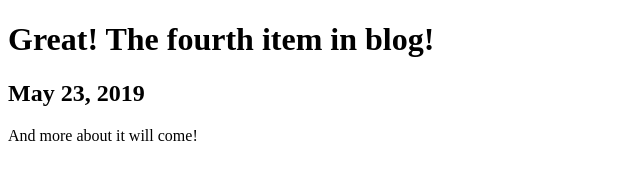
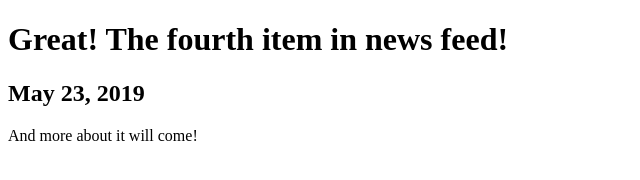
Before and after one commit to chertkovalex/gatsby-material-portal, a Gatsby site: page /2019-05-23-great-the-fourth-item-in-blog/ in a window 1280 px wide. Shown: the whole page, without its empty margins (0-640 px from the left). Built offline with nearby package versions, Linux system fonts and the light colour scheme; Gatsby itself is replaced by a stand-in of ours.

Commit message:
Update Blog “2019-05-23-great-the-fourth-item-in-blog”

```diff
--- a/blog/2019-05-23-great-the-fourth-item-in-blog.md
+++ b/blog/2019-05-23-great-the-fourth-item-in-blog.md
@@ -1,5 +1,5 @@
 ---
 date: 2019-05-23T17:19:25.166Z
-title: Great! The fourth item in blog!
+title: Great! The fourth item in news feed!
 ---
 And more about it will come!
```
